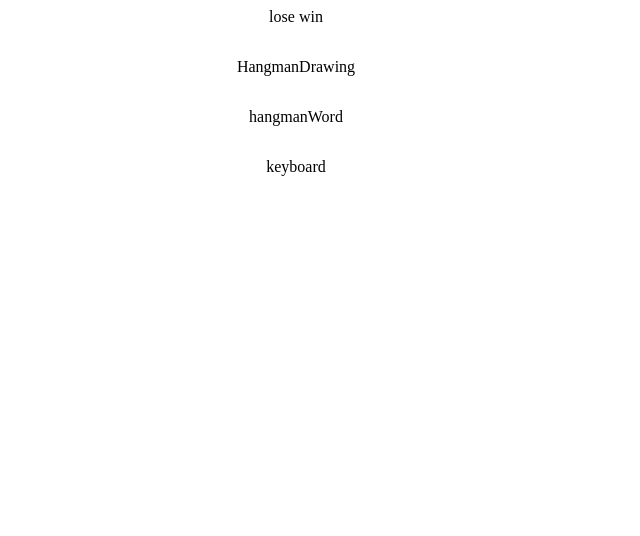
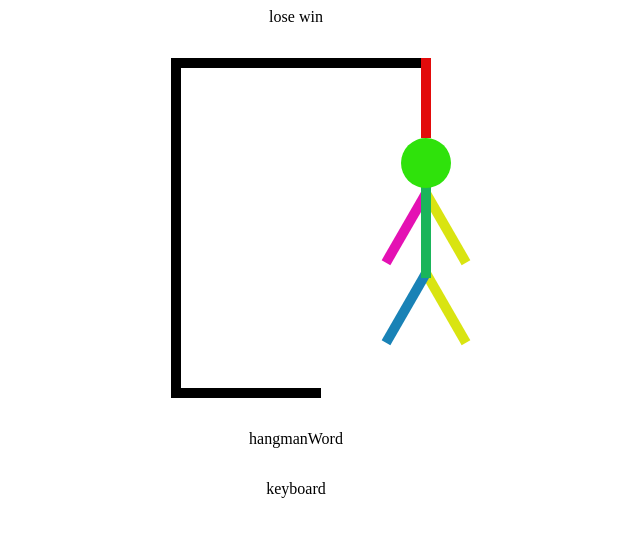
Before and after one commit to mustafa-bhm/hangman-react-TS, a React (Vite) app: page / in a window 1280 px wide. Shown: the top 536 px of the page, without its empty margins (344-984 px from the left). Built offline with nearby package versions, Linux system fonts and the light colour scheme.

Commit message:
styles for the drawing

```diff
--- a/src/App.css
+++ b/src/App.css
@@ -0,0 +1,81 @@
+.base {
+  width: 150px;
+  height: 10px;
+  background-color: black;
+}
+
+.bar {
+  width: 10px;
+  height: 320px;
+  background-color: black;
+}
+
+.horizontal-bar {
+  width: 250px;
+  height: 10px;
+  background-color: black;
+  position: relative;
+}
+
+.bar-down {
+  position: absolute;
+  width: 10px;
+  height: 80px;
+  background-color: rgb(226, 11, 11);
+  margin-left: 250px;
+}
+.head {
+  position: absolute;
+  width: 50px;
+  height: 50px;
+  border-radius: 50%;
+  background-color: rgb(47, 226, 11);
+  margin-left: 230px;
+  margin-top: 80px;
+}
+.torso {
+  position: absolute;
+  width: 10px;
+  height: 100px;
+  background-color: rgb(26, 181, 90);
+  margin-left: 250px;
+  margin-top: 120px;
+}
+.left-arm {
+  position: absolute;
+  margin-left: 230px;
+  margin-top: 130px;
+  width: 10px;
+  height: 80px;
+  background-color: rgb(228, 17, 179);
+  transform: rotate(30deg);
+}
+
+.right-arm {
+  position: absolute;
+  margin-left: 270px;
+  margin-top: 130px;
+  width: 10px;
+  height: 80px;
+  background-color: rgb(217, 228, 17);
+  transform: rotate(-30deg);
+}
+
+.left-leg {
+  position: absolute;
+  margin-left: 230px;
+  margin-top: 210px;
+  width: 10px;
+  height: 80px;
+  background-color: rgb(25, 130, 182);
+  transform: rotate(30deg);
+}
+.right-leg {
+  position: absolute;
+  margin-left: 270px;
+  margin-top: 210px;
+  width: 10px;
+  height: 80px;
+  background-color: rgb(217, 228, 17);
+  transform: rotate(-30deg);
+}
--- a/src/HangmanDrawing.tsx
+++ b/src/HangmanDrawing.tsx
@@ -1,5 +1,18 @@
 import React from "react";
 
 export const HangmanDrawing = () => {
-  return <div>HangmanDrawing</div>;
+  return (
+    <div className="drawing">
+      <div className="right-leg"></div>
+      <div className="left-leg"></div>
+      <div className="right-arm"></div>
+      <div className="left-arm"></div>
+      <div className="torso"></div>
+      <div className="head"></div>
+      <div className="bar-down"></div>
+      <div className="horizontal-bar"></div>
+      <div className="bar"></div>
+      <div className="base"></div>
+    </div>
+  );
 };
```
